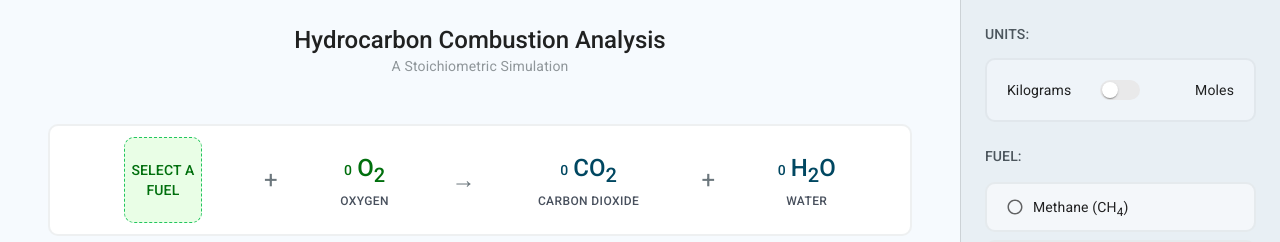
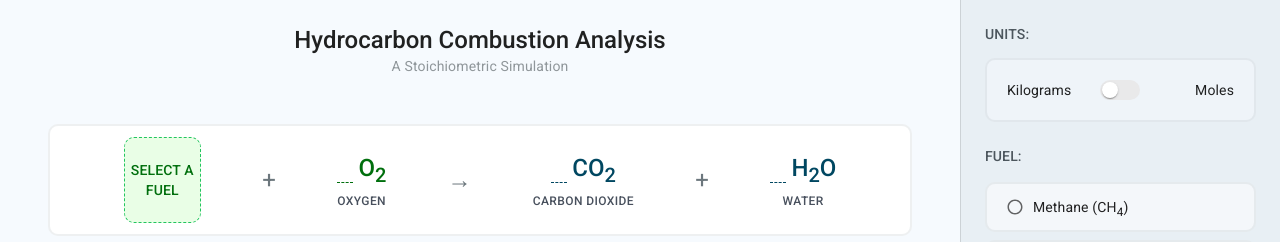
Before and after one commit to graasp/graasp-app-combustion, a React (Vite) app: page / in a window 1280 px wide. Shown: the top 242 px of the page. Built offline with nearby package versions, Linux system fonts and the light colour scheme.

Commit message:
feat: add placeholder to formula coefficients
closes #30

```diff
--- /dev/null
+++ b/src/components/canvas/formula/Coefficient.tsx
@@ -0,0 +1,41 @@
+import { useContext } from 'react';
+
+import { Typography } from '@mui/material';
+
+import { AppSettingsContext } from '@/contexts/AppSettingsProvider';
+
+const coefficientStyles = { marginRight: '5px', fontWeight: 500 };
+
+interface Props {
+  coefficient: number;
+  emoji: string;
+  color: string;
+}
+
+const Coefficient = ({
+  coefficient,
+  emoji,
+  color,
+}: Props): JSX.Element | null => {
+  const { state } = useContext(AppSettingsContext);
+  const { fuel: selectedFuel } = state;
+
+  if (!selectedFuel)
+    return (
+      <Typography
+        sx={{ ...coefficientStyles, borderBottom: `1px dashed ${color}` }}
+      >
+        {'\u00A0\u00A0\u00A0\u00A0'}
+      </Typography>
+    );
+
+  if (emoji) return null;
+
+  return (
+    <Typography variant="body2" sx={coefficientStyles}>
+      {coefficient}
+    </Typography>
+  );
+};
+
+export default Coefficient;
--- a/src/components/canvas/formula/Molecule.tsx
+++ b/src/components/canvas/formula/Molecule.tsx
@@ -1,4 +1,6 @@
 import { Box, Typography } from '@mui/material';
+
+import Coefficient from './Coefficient';
 
 const container = {
   display: 'flex',
@@ -6,7 +8,6 @@ const container = {
   alignItems: 'center',
   height: '50%',
 };
-const coefficientStyles = { marginRight: '5px', fontWeight: 500 };
 const formulaStyles = { fontWeight: 500 };
 
 interface Props {
@@ -20,14 +21,10 @@ const Molecule = ({
   coefficient,
   formula,
   color,
-  emoji,
+  emoji = '',
 }: Props): JSX.Element => (
   <Box sx={{ ...container, color }}>
-    {!emoji ? (
-      <Typography variant="body2" sx={coefficientStyles}>
-        {coefficient}
-      </Typography>
-    ) : null}
+    <Coefficient coefficient={coefficient} emoji={emoji} color={color} />
     <Typography variant="h5" sx={formulaStyles}>
       {formula || emoji}
     </Typography>
```
